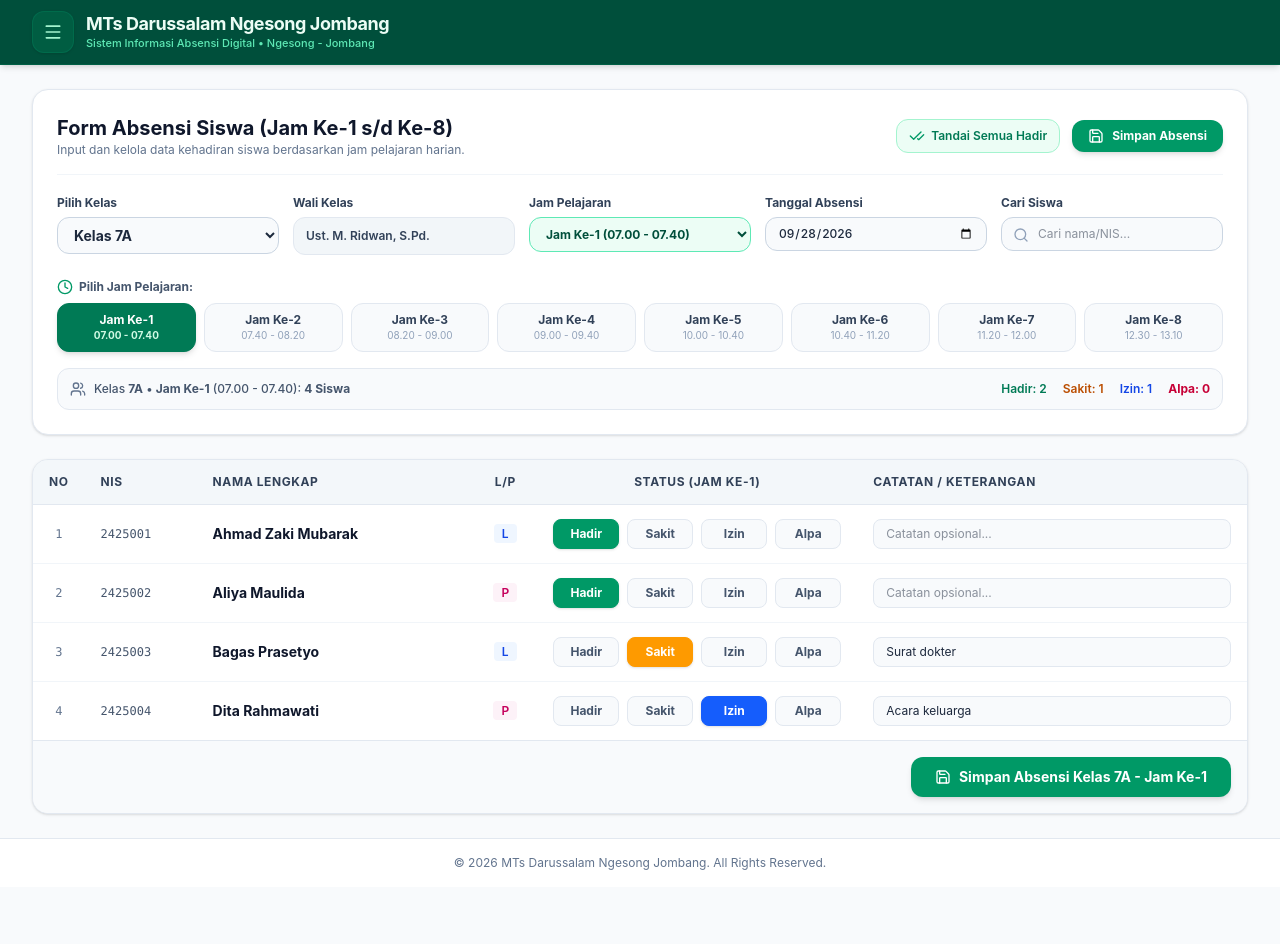
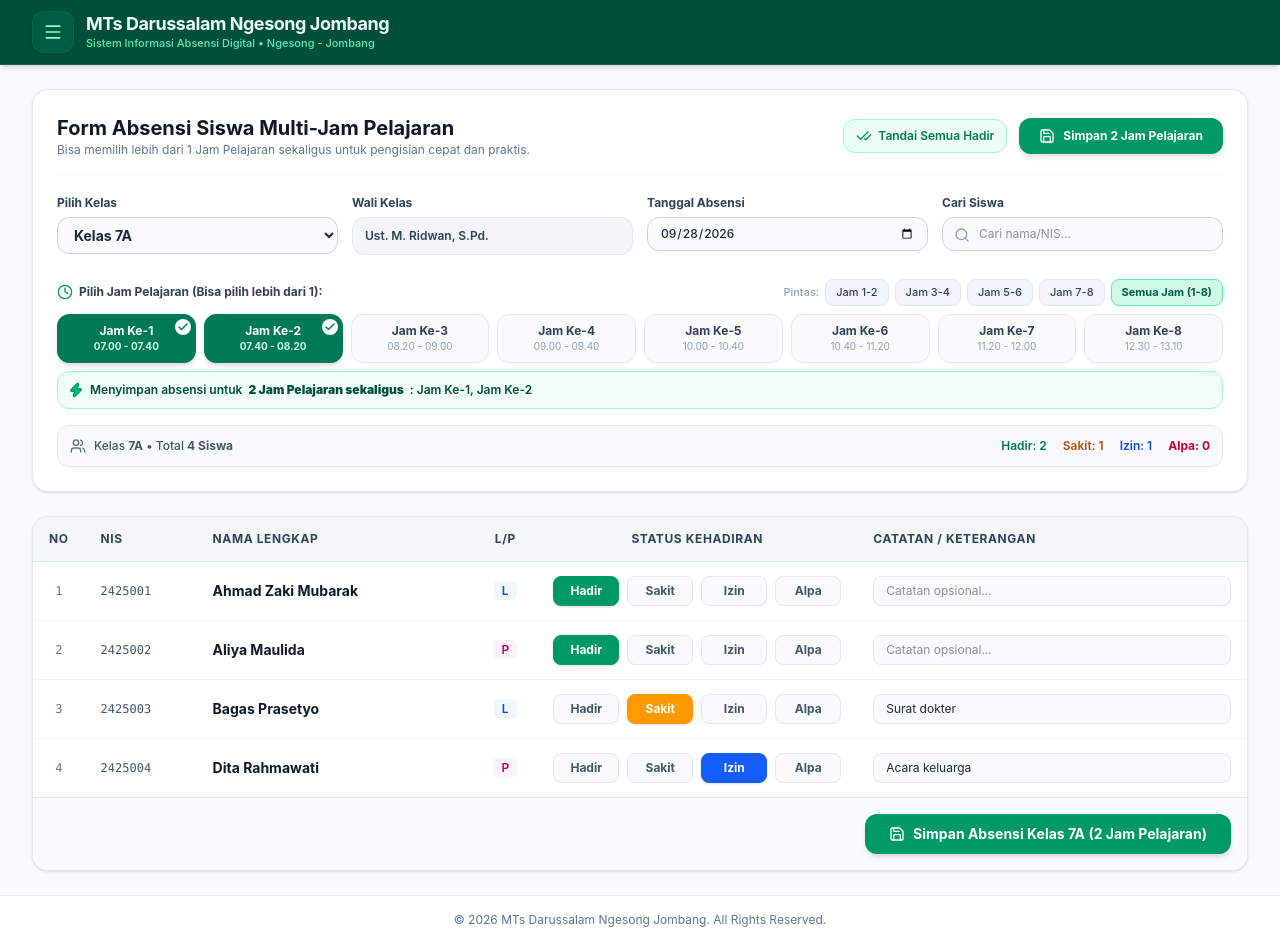
Before and after one commit to afifmashum61-oss/matsanda, a React (Vite) app: page / in a window 1280 px wide. Both pictures are taken after a click on the button "Input Absensi Hari Ini". Before the commit the page ends 887 px from the top, so only its background shows below. Built offline with nearby package versions, Linux system fonts and the light colour scheme.

Commit message:
Add Multi-Select Jam Pelajaran feature in InputAbsensi

```diff
--- a/src/components/InputAbsensi.jsx
+++ b/src/components/InputAbsensi.jsx
@@ -8,7 +8,8 @@ import {
   Clock,
   AlertCircle,
   Search,
-  BookOpen
+  Check,
+  Zap
 } from 'lucide-react';
 import { JAM_PELAJARAN } from '../data/initialData';
 
@@ -21,7 +22,10 @@ export default function InputAbsensi({
   setSelectedClass
 }) {
   const [selectedDate, setSelectedDate] = useState(new Date().toISOString().split('T')[0]);
-  const [selectedJam, setSelectedJam] = useState(1); // Jam Ke-1 s/d Jam Ke-8
+
+  // Multi-select Jam Pelajaran IDs, e.g. [1, 2] or [3, 4]
+  const [selectedJams, setSelectedJams] = useState([1, 2]);
+
   const [searchTerm, setSearchTerm] = useState('');
   const [saveSuccess, setSaveSuccess] = useState(false);
 
@@ -35,12 +39,15 @@ export default function InputAbsensi({
   // Form state for current attendance records
   const [attendanceMap, setAttendanceMap] = useState({});
 
-  // Load existing records for this class, date, & jamKe when parameters change
+  // Primary JP for loading initial state (first selected JP)
+  const primaryJam = selectedJams[0] || 1;
+
+  // Load existing records for this class, date, & primary selected jamKe when parameters change
   useEffect(() => {
     const map = {};
     classStudents.forEach(s => {
       const existing = attendance.find(
-        a => a.studentId === s.id && a.date === selectedDate && (a.jamKe === selectedJam || !a.jamKe)
+        a => a.studentId === s.id && a.date === selectedDate && (a.jamKe === primaryJam || !a.jamKe)
       );
       if (existing) {
         map[s.id] = { status: existing.status, catatan: existing.catatan || '' };
@@ -49,7 +56,18 @@ export default function InputAbsensi({
       }
     });
     setAttendanceMap(map);
-  }, [selectedClass, selectedDate, selectedJam, students, attendance]);
+  }, [selectedClass, selectedDate, primaryJam, students, attendance]);
+
+  // Toggle individual Jam Pelajaran in multi-select list
+  const toggleJamSelection = (jamId) => {
+    if (selectedJams.includes(jamId)) {
+      if (selectedJams.length > 1) {
+        setSelectedJams(selectedJams.filter(id => id !== jamId));
+      }
+    } else {
+      setSelectedJams([...selectedJams, jamId].sort((a, b) => a - b));
+    }
+  };
 
   const handleStatusChange = (studentId, status) => {
     setAttendanceMap(prev => ({
@@ -79,15 +97,23 @@ export default function InputAbsensi({
     setAttendanceMap(newMap);
   };
 
+  // Multi-Jam Pelajaran Save
   const handleSave = (e) => {
     e.preventDefault();
-    const newRecords = Object.keys(attendanceMap).map(studentId => ({
+    const newRecords = [];
+
+    // Save attendance for EVERY selected Jam Pelajaran at once!
+    selectedJams.forEach(jamId => {
+      Object.keys(attendanceMap).forEach(studentId => {
+        newRecords.push({
           studentId,
           date: selectedDate,
-      jamKe: selectedJam,
+          jamKe: jamId,
           status: attendanceMap[studentId]?.status || 'Hadir',
           catatan: attendanceMap[studentId]?.catatan || ''
-    }));
+        });
+      });
+    });
 
     onSaveAttendance(newRecords, selectedClass, selectedDate);
     setSaveSuccess(true);
@@ -101,9 +127,8 @@ export default function InputAbsensi({
   const izinCount = values.filter(v => v.status === 'Izin').length;
   const alpaCount = values.filter(v => v.status === 'Alpa').length;
 
-  const currentJamInfo = JAM_PELAJARAN.find(j => j.id === Number(selectedJam)) || JAM_PELAJARAN[0];
-
   const currentClassObj = classes.find(c => c.id === selectedClass);
+  const selectedJamLabels = selectedJams.map(id => `Jam Ke-${id}`).join(', ');
 
   return (
     <div className="space-y-6">
@@ -111,8 +136,8 @@ export default function InputAbsensi({
       <div className="bg-white p-6 rounded-2xl border border-slate-200 shadow-sm space-y-4">
         <div className="flex flex-col md:flex-row md:items-center justify-between gap-4 border-b border-slate-100 pb-4">
           <div>
-            <h1 className="text-xl font-bold text-slate-900">Form Absensi Siswa (Jam Ke-1 s/d Ke-8)</h1>
-            <p className="text-xs text-slate-500">Input dan kelola data kehadiran siswa berdasarkan jam pelajaran harian.</p>
+            <h1 className="text-xl font-bold text-slate-900">Form Absensi Siswa Multi-Jam Pelajaran</h1>
+            <p className="text-xs text-slate-500">Bisa memilih lebih dari 1 Jam Pelajaran sekaligus untuk pengisian cepat dan praktis.</p>
           </div>
 
           <div className="flex items-center gap-3">
@@ -128,10 +153,10 @@ export default function InputAbsensi({
             <button
               type="button"
               onClick={handleSave}
-              className="inline-flex items-center gap-2 bg-emerald-600 hover:bg-emerald-700 text-white font-bold px-4 py-2 rounded-xl text-xs shadow-md transition"
+              className="inline-flex items-center gap-2 bg-emerald-600 hover:bg-emerald-700 text-white font-bold px-5 py-2.5 rounded-xl text-xs shadow-md transition"
             >
               <Save className="w-4 h-4" />
-              Simpan Absensi
+              Simpan {selectedJams.length} Jam Pelajaran
             </button>
           </div>
         </div>
@@ -140,12 +165,14 @@ export default function InputAbsensi({
         {saveSuccess && (
           <div className="bg-emerald-50 border border-emerald-300 text-emerald-800 p-3.5 rounded-xl text-xs font-semibold flex items-center gap-2 animate-fadeIn">
             <CheckCircle2 className="w-5 h-5 text-emerald-600 flex-shrink-0" />
-            <span>Data absensi Kelas {selectedClass} Jam Ke-{selectedJam} ({selectedDate}) berhasil disimpan!</span>
+            <span>
+              Berhasil menyimpan absensi Kelas {selectedClass} untuk <strong>{selectedJams.length} Jam Pelajaran ({selectedJamLabels})</strong> sekaligus pada tanggal {selectedDate}!
+            </span>
           </div>
         )}
 
         {/* Inputs row with separated Kelas & Wali Kelas */}
-        <div className="grid grid-cols-1 sm:grid-cols-2 lg:grid-cols-5 gap-3.5 pt-1">
+        <div className="grid grid-cols-1 sm:grid-cols-2 lg:grid-cols-4 gap-3.5 pt-1">
           <div>
             <label className="block text-xs font-bold text-slate-700 mb-1.5">Pilih Kelas</label>
             <select
@@ -166,21 +193,6 @@ export default function InputAbsensi({
             <div className="w-full bg-slate-100/90 border border-slate-200 rounded-xl px-3 py-2 text-xs font-semibold text-slate-700 truncate flex items-center h-[38px]">
               {currentClassObj?.waliKelas || '-'}
             </div>
-          </div>
-
-          <div>
-            <label className="block text-xs font-bold text-slate-700 mb-1.5">Jam Pelajaran</label>
-            <select
-              value={selectedJam}
-              onChange={(e) => setSelectedJam(Number(e.target.value))}
-              className="w-full bg-emerald-50 border border-emerald-300 text-emerald-900 rounded-xl px-3 py-2 text-xs font-bold focus:ring-2 focus:ring-emerald-500 focus:outline-none"
-            >
-              {JAM_PELAJARAN.map(j => (
-                <option key={j.id} value={j.id}>
-                  {j.label} ({j.waktu})
-                </option>
-              ))}
-            </select>
           </div>
 
           <div>
@@ -208,31 +220,86 @@ export default function InputAbsensi({
           </div>
         </div>
 
-        {/* Interactive Jam Pelajaran Pills Bar (1 - 8) */}
-        <div className="pt-2">
-          <label className="block text-xs font-bold text-slate-600 mb-2 flex items-center gap-1.5">
+        {/* Multi-Select Jam Pelajaran Pills Bar (1 - 8) */}
+        <div className="pt-2 space-y-2">
+          <div className="flex flex-col sm:flex-row sm:items-center justify-between gap-2">
+            <label className="text-xs font-bold text-slate-700 flex items-center gap-1.5">
               <Clock className="w-4 h-4 text-emerald-600" />
-            Pilih Jam Pelajaran:
+              Pilih Jam Pelajaran (Bisa pilih lebih dari 1):
             </label>
+
+            {/* Quick Preset Buttons */}
+            <div className="flex flex-wrap items-center gap-1.5 text-[11px]">
+              <span className="text-slate-400 font-medium">Pintas:</span>
+              <button
+                type="button"
+                onClick={() => setSelectedJams([1, 2])}
+                className="bg-slate-100 hover:bg-emerald-50 text-slate-700 hover:text-emerald-700 px-2.5 py-1 rounded-lg font-medium border border-slate-200 transition"
+              >
+                Jam 1-2
+              </button>
+              <button
+                type="button"
+                onClick={() => setSelectedJams([3, 4])}
+                className="bg-slate-100 hover:bg-emerald-50 text-slate-700 hover:text-emerald-700 px-2.5 py-1 rounded-lg font-medium border border-slate-200 transition"
+              >
+                Jam 3-4
+              </button>
+              <button
+                type="button"
+                onClick={() => setSelectedJams([5, 6])}
+                className="bg-slate-100 hover:bg-emerald-50 text-slate-700 hover:text-emerald-700 px-2.5 py-1 rounded-lg font-medium border border-slate-200 transition"
+              >
+                Jam 5-6
+              </button>
+              <button
+                type="button"
+                onClick={() => setSelectedJams([7, 8])}
+                className="bg-slate-100 hover:bg-emerald-50 text-slate-700 hover:text-emerald-700 px-2.5 py-1 rounded-lg font-medium border border-slate-200 transition"
+              >
+                Jam 7-8
+              </button>
+              <button
+                type="button"
+                onClick={() => setSelectedJams([1, 2, 3, 4, 5, 6, 7, 8])}
+                className="bg-emerald-100 hover:bg-emerald-200 text-emerald-800 px-2.5 py-1 rounded-lg font-bold border border-emerald-300 transition"
+              >
+                Semua Jam (1-8)
+              </button>
+            </div>
+          </div>
+
           <div className="grid grid-cols-4 sm:grid-cols-8 gap-1.5 sm:gap-2">
             {JAM_PELAJARAN.map(j => {
-              const isSelected = selectedJam === j.id;
+              const isSelected = selectedJams.includes(j.id);
               return (
                 <button
                   key={j.id}
                   type="button"
-                  onClick={() => setSelectedJam(j.id)}
-                  className={`p-2 rounded-xl text-center transition border ${
+                  onClick={() => toggleJamSelection(j.id)}
+                  className={`p-2 rounded-xl text-center transition border relative ${
                     isSelected
                       ? 'bg-emerald-700 text-white border-emerald-700 shadow-md font-bold'
                       : 'bg-slate-50 text-slate-700 border-slate-200 hover:bg-emerald-50 hover:border-emerald-300'
                   }`}
                 >
+                  {isSelected && (
+                    <span className="absolute right-1 top-1 bg-white text-emerald-700 rounded-full p-0.5">
+                      <Check className="w-3 h-3 stroke-[3]" />
+                    </span>
+                  )}
                   <p className="text-xs font-bold">{j.label}</p>
                   <p className={`text-[10px] ${isSelected ? 'text-emerald-100' : 'text-slate-400'}`}>{j.waktu}</p>
                 </button>
               );
             })}
+          </div>
+
+          <div className="bg-emerald-50/70 border border-emerald-200 p-2.5 rounded-xl text-xs text-emerald-900 flex items-center justify-between">
+            <span className="font-semibold flex items-center gap-1.5">
+              <Zap className="w-4 h-4 text-emerald-600 fill-emerald-500" />
+              Menyimpan absensi untuk <strong>{selectedJams.length} Jam Pelajaran sekaligus</strong>: {selectedJamLabels}
+            </span>
           </div>
         </div>
 
@@ -240,7 +307,7 @@ export default function InputAbsensi({
         <div className="flex flex-wrap items-center justify-between bg-slate-50 p-3 rounded-xl border border-slate-200 text-xs">
           <div className="flex items-center gap-2 text-slate-600 font-medium">
             <Users className="w-4 h-4 text-slate-500" />
-            <span>Kelas <strong>{selectedClass}</strong> • <strong>{currentJamInfo.label}</strong> ({currentJamInfo.waktu}): <strong>{classStudents.length} Siswa</strong></span>
+            <span>Kelas <strong>{selectedClass}</strong> • Total <strong>{classStudents.length} Siswa</strong></span>
           </div>
           <div className="flex items-center gap-4 font-semibold">
             <span className="text-emerald-700">Hadir: {hadirCount}</span>
@@ -267,7 +334,7 @@ export default function InputAbsensi({
                   <th className="py-3.5 px-4 w-28">NIS</th>
                   <th className="py-3.5 px-4">Nama Lengkap</th>
                   <th className="py-3.5 px-4 w-16 text-center">L/P</th>
-                  <th className="py-3.5 px-4 w-80 text-center">Status ({currentJamInfo.label})</th>
+                  <th className="py-3.5 px-4 w-80 text-center">Status Kehadiran</th>
                   <th className="py-3.5 px-4">Catatan / Keterangan</th>
                 </tr>
               </thead>
@@ -365,7 +432,7 @@ export default function InputAbsensi({
             className="inline-flex items-center gap-2 bg-emerald-600 hover:bg-emerald-700 text-white font-bold px-6 py-2.5 rounded-xl text-sm shadow-md transition"
           >
             <Save className="w-4 h-4" />
-            Simpan Absensi Kelas {selectedClass} - {currentJamInfo.label}
+            Simpan Absensi Kelas {selectedClass} ({selectedJams.length} Jam Pelajaran)
           </button>
         </div>
       </div>
```
Lines whose indentation alone changed are shown as unchanged.
